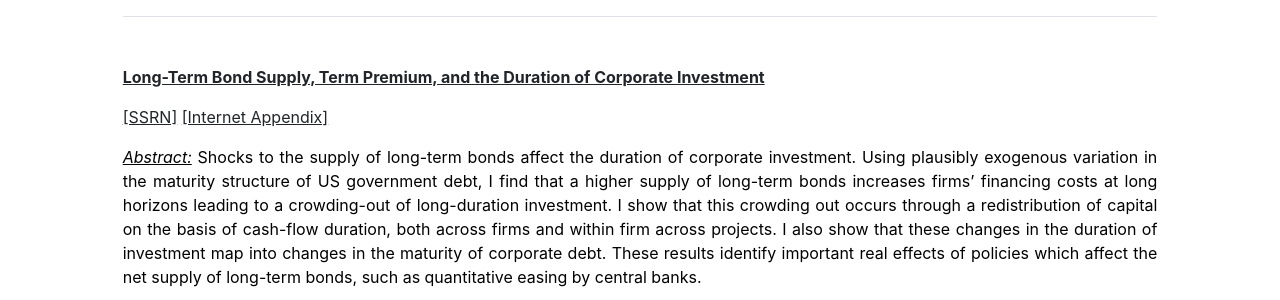
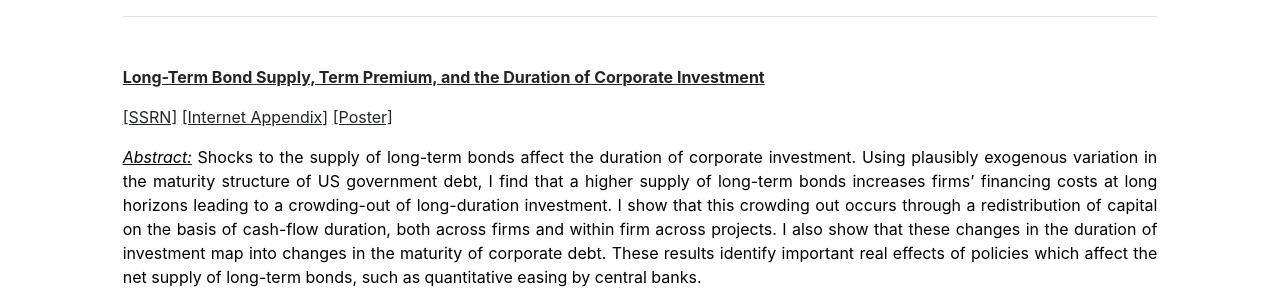
Before and after one commit to antoinehubertdefraisse/antoinehubertdefraisse.github.io, a Jekyll site: the page built from publications.md, in a window 1280 px wide. Shown: the part 207-507 px from the top of the page. Built offline with Jekyll 4.4.1, drawn with Linux system fonts in a browser that asks for light colours.

Commit message:
Update publications.html

```diff
--- a/_includes/publications.html
+++ b/_includes/publications.html
@@ -4,8 +4,8 @@
   <p><a href="https://papers.ssrn.com/sol3/papers.cfm?abstract_id=4064763" target="_blank"> <b>Long-Term Bond Supply, Term Premium, and the Duration of Corporate Investment</b>
       </a></p>
     <p><a href="https://papers.ssrn.com/sol3/papers.cfm?abstract_id=4064763" target="_blank">[SSRN]</a>
-      <a href="http://antoinehubertdefraisse.github.io/pdf/1_term_structure_and_corp_investment_internetappendix.pdf" target="_blank">[Internet Appendix]
-      </a> <p>
+      <a href="http://antoinehubertdefraisse.github.io/pdf/1_term_structure_and_corp_investment_internetappendix.pdf" target="_blank">[Internet Appendix]</a>
+	 <a href="http://antoinehubertdefraisse.github.io/pdf/poster_MFS.pdf" target="_blank">[Poster]</a><p>
     <p align="justify"> <u><em>Abstract:</em></u> Shocks to the supply of long-term bonds affect the duration of corporate investment. Using plausibly exogenous variation in the maturity structure of US government debt, I find that a higher supply of long-term bonds increases firms’ financing costs at long horizons leading to a crowding-out of long-duration investment. I show that this crowding out occurs through a redistribution of capital on the basis of cash-flow duration, both across firms and within firm across projects. I also show that these changes in the duration of investment map into changes in the maturity of corporate debt. These results identify important real effects of policies which affect the net supply of long-term bonds, such as quantitative easing by central banks.
  	</p>
 	    <p align="justify"> <u><em>Presentations:</em></u> SED (2023, expected), FIRS Annual Meeting (2023, expected), Adam Smith Workshop (2023), Chicago Booth Finance Brownbag (2023), MFA (2023), FIFI Conference (2022), FIRS Annual Meeting Ph.D. Student Session (2022), AFFI (2022), EFMA (2022), HEC Brownbag (2021, 2023). </p>
```
